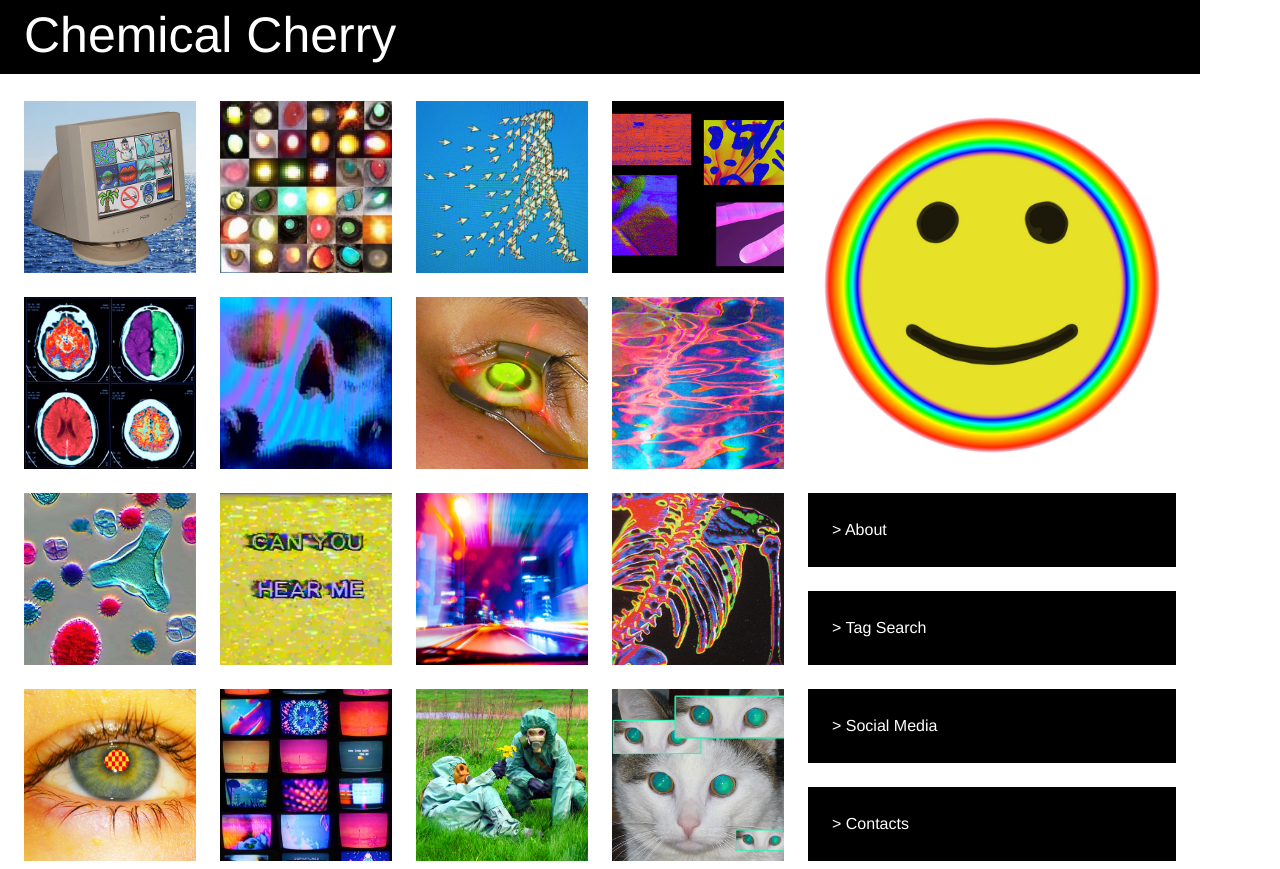
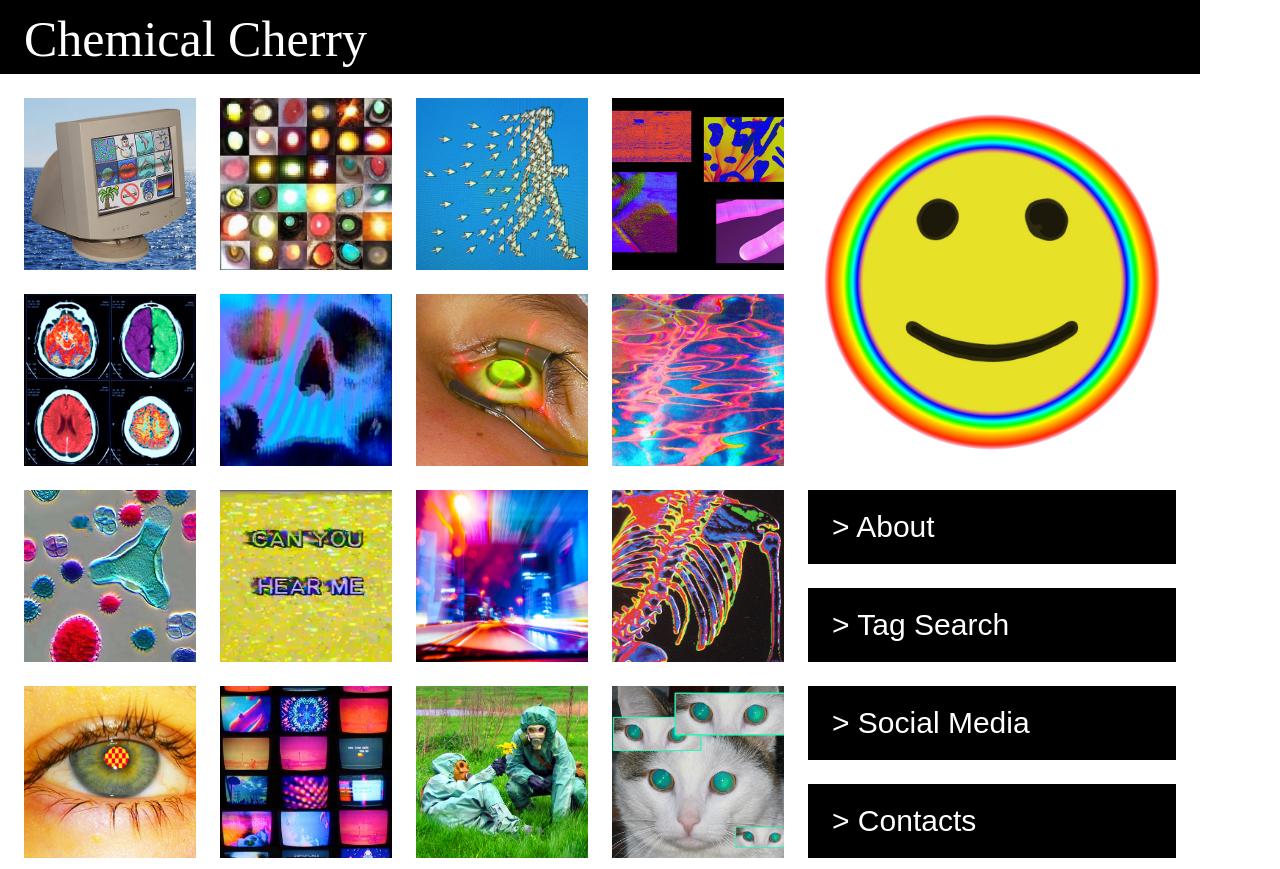
Before and after one commit to EMKWdesign/ATK301, a plain HTML site: page assignment7/assignment7.html in a window 1280 px wide. Shown: the top 869 px of the page. Drawn offline with Linux system fonts and the light colour scheme; a web font is replaced by a local one.

Commit message:
Assignment 7 with fonts

```diff
--- a/assignment7/assignment7.css
+++ b/assignment7/assignment7.css
@@ -1,3 +1,4 @@
+
 body {
 background-color: white;
 display: grid;
@@ -9,37 +10,41 @@ grid-template-columns: repeat(12);
 }
 
 header {
+  font-family: "LoRes 9 OT Wide Bold";
   background-color: black;
   grid-column: span 12;
   Height:74px;
   display: block;
-
+  padding: 0;
+  margin: 0;
 }
 
 h1 {
-  font-family: Helvetica;
   font-weight: normal;
   font-size: 50px;
+  height: 74px;
   color: white;
-  padding: 6px 0px 24px 0px;
-  margin: 0;
+  padding: 10px 0px 0px 24px;
+  margin: 0px;
 }
 
 h1 a {
-font-family: Helvetica;
+font-family: "LoRes 9 OT Wide Bold";
 font-weight: normal;
 font-size: 50px;
 color: white;
-padding: 0px 0px 0px 24px;
+padding: 0;
+margin: 0;
 text-decoration: none;
 }
 
 h1 a:hover {
-font-family: Helvetica;
+  font-family: "LoRes 9 OT Wide Bold";
 font-weight: normal;
 font-size: 50px;
 color: deeppink;
-padding: 0px 0px 0px 24px;
+padding: 0;
+margin: 0;
 text-decoration: none;
 }
 
@@ -88,7 +93,10 @@ text-decoration: none;
 }
 
 nav {
-  font-family: Helvetica;
+  font-family: lores-9-narrow, sans-serif;
+  font-weight: 400;
+  font-style: normal;
+  font-size: 30px;
   display: inline-block;
   grid-column: span 3;
   padding: 0;
@@ -110,17 +118,21 @@ nav li {
 }
 
 nav li a {
+
   display: block;
   width: 344px;
   color: white!important;
   text-decoration: none;
-  padding: 28px 0px 28px 24px;
+  padding: 20px 0px 28px 24px;
   margin: 24px 0px 0px 0px;
 }
 
 nav li a:hover {
+
 background-color: #292929;
 text-decoration: none!important;
-padding: 28px 0px 28px 30px;
+padding: 20px 0px 28px 30px;
+margin: 24px 0px 0px 0px;
 width: 338px;
+height: 26px;
 }
--- a/assignment7/assignment7.html
+++ b/assignment7/assignment7.html
@@ -1,6 +1,7 @@
 <!doctype html>
 <html lang="en">
 <head>
+	<link rel="stylesheet" href="https://use.typekit.net/srz1qgf.css">
 	<meta charset="UTF-8">
 	<title>Chemical Cherry</title>
 	<link href="assignment7.css" rel="stylesheet" type="text/css">
```
